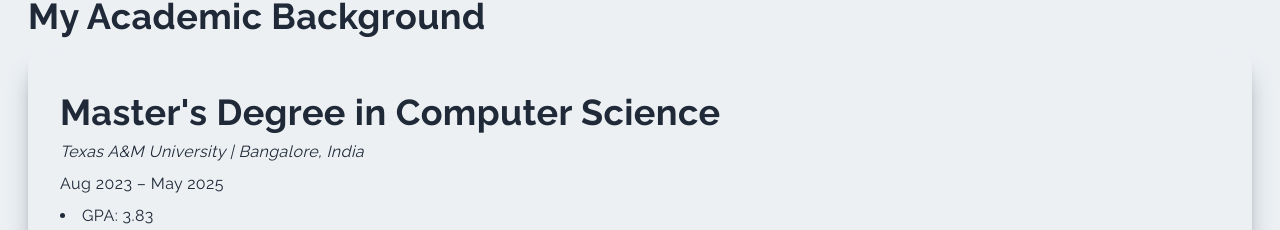
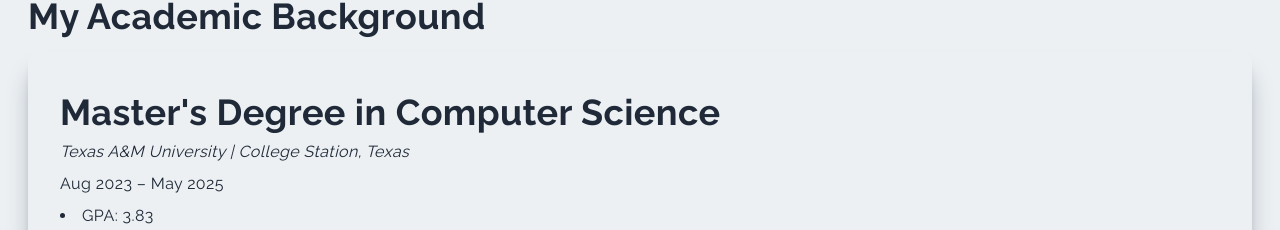
Before and after one commit to sudhanvarajesh/portfolio, a Next.js app: page / in a window 1280 px wide. Shown: the part 1760-1990 px from the top of the page. Built offline with nearby package versions, Linux system fonts and the light colour scheme.

Commit message:
Update Education.jsx

```diff
--- a/components/Education.jsx
+++ b/components/Education.jsx
@@ -6,7 +6,7 @@
   const educationList = [
     {
       degree: 'Master\'s Degree in Computer Science',
-      institution: 'Texas A&M University | Bangalore, India',
+      institution: 'Texas A&M University | College Station, Texas',
       duration: 'Aug 2023 – May 2025',
       details: [
         'GPA: 3.83',
```
